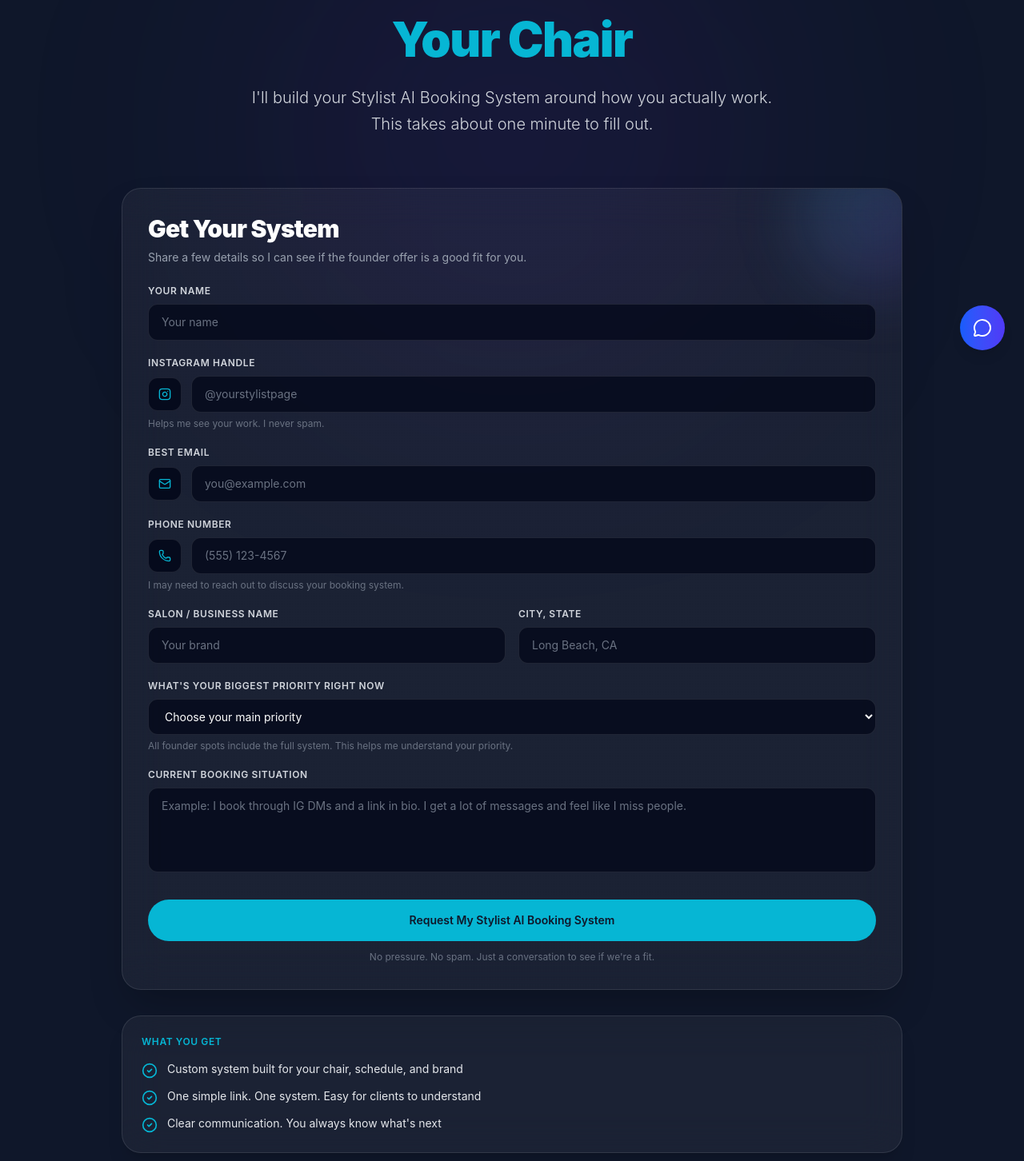
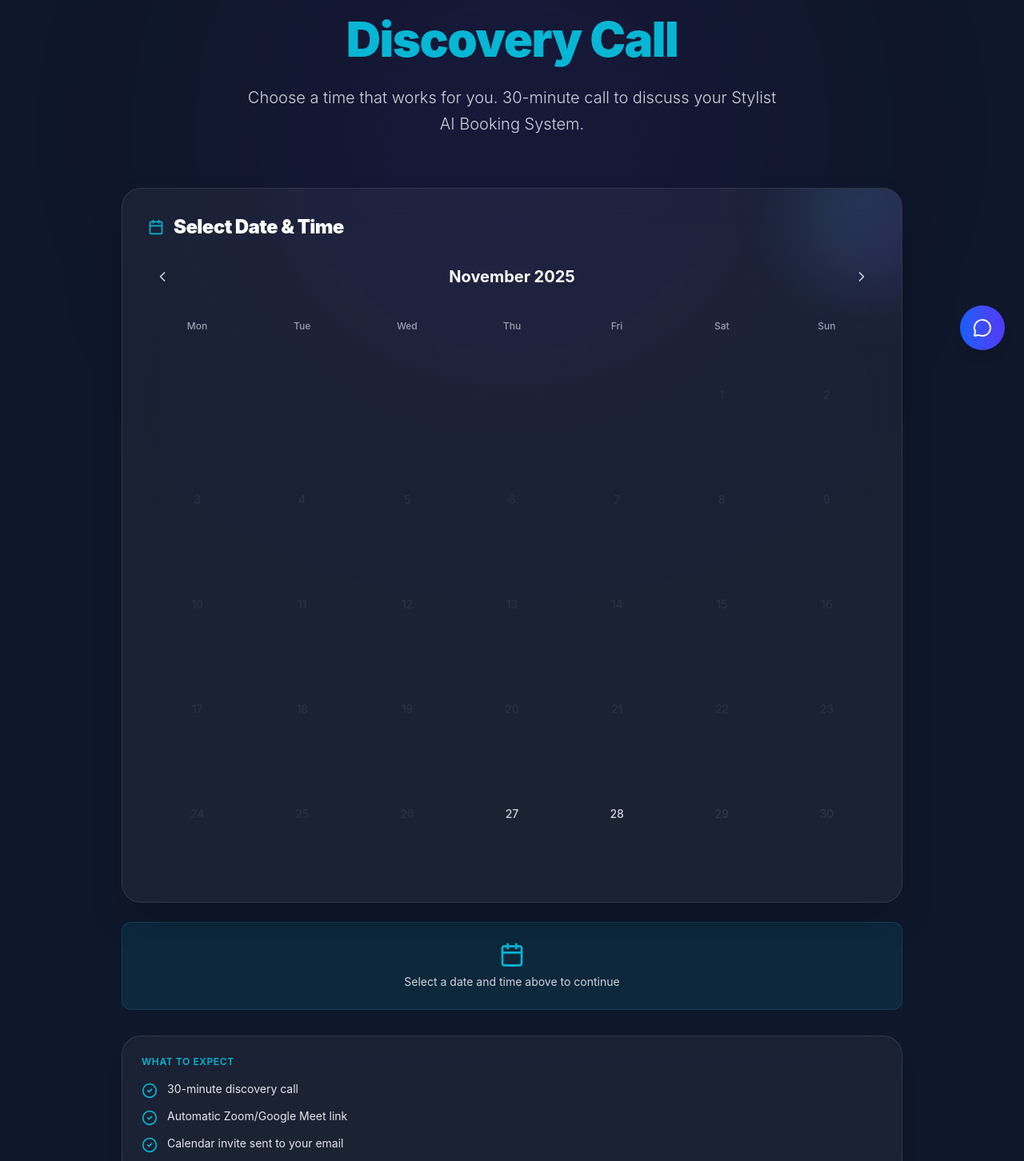
Before and after one commit to LataunaeB/Intelllx-site, a Next.js app: page /stylists/contact in a window 1280 px wide. Shown: the part 338-1790 px from the top of the page at 80% size. Built offline with nearby package versions, Linux system fonts and the light colour scheme.

Commit message:
Implement calendar booking flow for stylist contact: two-step process with BookingCalendar, automatic Zoom/Google Meet, all fields required, premium UX

```diff
--- a/src/app/stylists/contact/page.tsx
+++ b/src/app/stylists/contact/page.tsx
@@ -2,7 +2,17 @@
 
 import { useState } from "react";
 import Link from "next/link";
-import { CheckCircle2, Instagram, Phone, Mail, ArrowLeft, Scissors, AlertCircle } from "lucide-react";
+import BookingCalendar from "@/components/BookingCalendar";
+import { CheckCircle2, Instagram, Phone, Mail, ArrowLeft, Scissors, AlertCircle, Calendar, X } from "lucide-react";
+
+interface TimeSlot {
+  startTime: string;
+  endTime: string;
+  date: string;
+  time: string;
+  displayDate: string;
+  displayTime: string;
+}
 
 interface FormData {
   name: string;
@@ -16,9 +26,15 @@ interface FormData {
 }
 
 export default function StylistContactPage() {
-  const [submitted, setSubmitted] = useState(false);
-  const [isSubmitting, setIsSubmitting] = useState(false);
-  const [error, setError] = useState<string | null>(null);
+  const [selectedSlot, setSelectedSlot] = useState<TimeSlot | null>(null);
+  const [bookingStatus, setBookingStatus] = useState<'idle' | 'success' | 'error'>('idle');
+  const [isBooking, setIsBooking] = useState(false);
+  const [bookingError, setBookingError] = useState<string | null>(null);
+  const [bookingResult, setBookingResult] = useState<{
+    meetingLink?: string;
+    calendarLink?: string;
+    eventId?: string;
+  } | null>(null);
   const [formData, setFormData] = useState<FormData>({
     name: '',
     instagram: '',
@@ -33,55 +49,113 @@ export default function StylistContactPage() {
   const handleChange = (e: React.ChangeEvent<HTMLInputElement | HTMLTextAreaElement | HTMLSelectElement>) => {
     const { name, value } = e.target;
     setFormData(prev => ({ ...prev, [name]: value }));
-    setError(null); // Clear error on change
+    setBookingError(null);
+  };
+
+  const handleTimeSlotSelect = (slot: TimeSlot) => {
+    setSelectedSlot(slot);
+    // Scroll to form
+    setTimeout(() => {
+      document.getElementById('booking-form')?.scrollIntoView({ behavior: 'smooth', block: 'start' });
+    }, 100);
   };
 
   const handleSubmit = async (e: React.FormEvent<HTMLFormElement>) => {
     e.preventDefault();
-    setError(null);
-    setIsSubmitting(true);
+    setBookingError(null);
+    setIsBooking(true);
+    setBookingStatus('idle');
+
+    if (!selectedSlot) {
+      setBookingError('Please select a time slot first');
+      setIsBooking(false);
+      return;
+    }
 
     try {
-      // Build comprehensive message with all stylist-specific info
+      // Step 1: Save lead to Supabase and send notification
       const message = `Stylist Inquiry - Founder Offer Application
 
 Instagram: ${formData.instagram}
-Salon/Business: ${formData.salonName || 'Not provided'}
-Location: ${formData.cityState || 'Not provided'}
-Priority: ${formData.priority || 'Not selected'}
+Salon/Business: ${formData.salonName}
+Location: ${formData.cityState}
+Priority: ${formData.priority}
 
 Current Booking Situation:
-${formData.situation || 'Not provided'}`;
+${formData.situation}`;
 
-      const response = await fetch('/api/leads', {
+      const leadResponse = await fetch('/api/leads', {
         method: 'POST',
-        headers: {
-          'Content-Type': 'application/json',
-        },
+        headers: { 'Content-Type': 'application/json' },
         body: JSON.stringify({
           email: formData.email,
           name: formData.name,
           phone: formData.phone,
-          company: formData.salonName || undefined,
+          company: formData.salonName,
           message: message,
-          service: formData.priority || undefined,
-          source: 'stylist_contact',
+          service: formData.priority,
+          preferredDate: selectedSlot.date,
+          preferredTime: selectedSlot.displayTime,
+          source: 'stylist_calendar_booking',
           pageUrl: typeof window !== 'undefined' ? window.location.href : undefined,
         }),
       });
 
-      const data = await response.json();
+      const leadData = await leadResponse.json();
 
-      if (!response.ok || !data.ok) {
-        throw new Error(data.error || 'Failed to submit form. Please try again.');
+      if (!leadResponse.ok || !leadData.ok) {
+        throw new Error('Failed to save booking information');
       }
 
-      setSubmitted(true);
+      // Step 2: Book calendar event with Zoom/Google Meet
+      const meetingTitle = `Stylist AI Booking System Discovery Call - ${formData.name}`;
+      const meetingDescription = `Discovery call to discuss Stylist AI Booking System for ${formData.name}.
+
+Stylist Details:
+- Instagram: ${formData.instagram}
+- Salon/Business: ${formData.salonName}
+- Location: ${formData.cityState}
+- Phone: ${formData.phone}
+- Priority: ${formData.priority}
+
+Current Booking Situation:
+${formData.situation}`;
+
+      const bookingResponse = await fetch('/api/calendar/book', {
+        method: 'POST',
+        headers: { 'Content-Type': 'application/json' },
+        body: JSON.stringify({
+          startTime: selectedSlot.startTime,
+          endTime: selectedSlot.endTime,
+          attendeeEmail: formData.email,
+          attendeeName: formData.name,
+          meetingTitle: meetingTitle,
+          meetingDescription: meetingDescription,
+        }),
+      });
+
+      const bookingData = await bookingResponse.json();
+
+      if (!bookingResponse.ok || !bookingData.success) {
+        console.error('Booking API error:', bookingData);
+        const errorMessage = bookingData.error || bookingData.message || 'Failed to book calendar event';
+        throw new Error(errorMessage);
+      }
+
+      // Success!
+      setBookingStatus('success');
+      setBookingResult({
+        meetingLink: bookingData.meetingLink,
+        calendarLink: bookingData.calendarLink,
+        eventId: bookingData.eventId,
+      });
     } catch (err) {
-      console.error('Form submission error:', err);
-      setError(err instanceof Error ? err.message : 'Failed to submit form. Please try again or email lataunaebrookss@icloud.com');
+      console.error('Booking error:', err);
+      const errorMessage = err instanceof Error ? err.message : 'An unexpected error occurred';
+      setBookingError(errorMessage);
+      setBookingStatus('error');
     } finally {
-      setIsSubmitting(false);
+      setIsBooking(false);
     }
   };
 
@@ -115,31 +189,108 @@ ${formData.situation || 'Not provided'}`;
           </div>
 
           <h1 className="text-4xl md:text-5xl lg:text-6xl font-black leading-[1.1] tracking-tight text-center mb-6">
-            <span className="block">Tell Me About</span>
-            <span className="block mt-2 text-[#06B6D4]">Your Chair</span>
+            <span className="block">Book Your</span>
+            <span className="block mt-2 text-[#06B6D4]">Discovery Call</span>
           </h1>
 
           <p className="text-lg md:text-xl text-gray-300 max-w-2xl mx-auto text-center leading-relaxed font-light">
-            I'll build your Stylist AI Booking System around how you actually work. This takes about one minute to fill out.
+            Choose a time that works for you. 30-minute call to discuss your Stylist AI Booking System.
           </p>
         </section>
 
-        {/* Form + Trust Column */}
+        {/* Calendar + Form Section */}
         <section className="grid md:grid-cols-[1.2fr,0.8fr] gap-6 md:gap-8 items-start">
-          {/* Premium Form Card */}
+          {/* Main Content - Calendar + Form */}
+          <div className="space-y-6">
+            {/* Calendar Widget - Premium Styled */}
             <div className="relative bg-gradient-to-br from-white/5 via-white/5 to-white/5 backdrop-blur-xl border border-white/10 rounded-3xl p-6 md:p-8 shadow-2xl overflow-hidden">
               {/* Gradient accent */}
               <div className="absolute -top-16 -right-16 w-48 h-48 bg-gradient-to-br from-[#06B6D4]/20 to-[#6D28D9]/20 rounded-full blur-2xl" />
 
               <div className="relative">
-              {!submitted ? (
+                <div className="flex items-center justify-between mb-6">
+                  <div className="flex items-center gap-3">
+                    <Calendar className="w-5 h-5 text-[#06B6D4]" />
+                    <h2 className="text-xl md:text-2xl font-black tracking-tight">
+                      Select Date & Time
+                    </h2>
+                  </div>
+                  {selectedSlot && (
+                    <button
+                      onClick={() => setSelectedSlot(null)}
+                      className="text-gray-400 hover:text-white transition-colors"
+                      aria-label="Clear selection"
+                    >
+                      <X className="w-5 h-5" />
+                    </button>
+                  )}
+                </div>
+
+                {selectedSlot ? (
+                  <div className="space-y-4">
+                    <div className="p-4 bg-[#06B6D4]/10 border border-[#06B6D4]/30 rounded-xl">
+                      <p className="text-[#06B6D4] text-xs font-semibold uppercase tracking-wider mb-1">Selected Time</p>
+                      <p className="text-white font-semibold text-lg">{selectedSlot.displayDate}</p>
+                      <p className="text-gray-300">{selectedSlot.displayTime}</p>
+                    </div>
+                    <button
+                      onClick={() => setSelectedSlot(null)}
+                      className="w-full text-sm text-gray-400 hover:text-white transition-colors"
+                    >
+                      Change Time
+                    </button>
+                  </div>
+                ) : (
+                  <BookingCalendar
+                    onTimeSlotSelect={handleTimeSlotSelect}
+                    selectedSlot={selectedSlot}
+                  />
+                )}
+              </div>
+            </div>
+
+            {/* Booking Form - Only show after time selection */}
+            {selectedSlot && (
+              <div id="booking-form" className="relative bg-gradient-to-br from-white/5 via-white/5 to-white/5 backdrop-blur-xl border border-white/10 rounded-3xl p-6 md:p-8 shadow-2xl overflow-hidden">
+                {/* Gradient accent */}
+                <div className="absolute -top-16 -right-16 w-48 h-48 bg-gradient-to-br from-[#06B6D4]/20 to-[#6D28D9]/20 rounded-full blur-2xl" />
+
+                <div className="relative">
+                  {bookingStatus === 'success' && bookingResult ? (
+                    <div className="text-center py-8 md:py-10">
+                      <div className="inline-flex items-center justify-center w-16 h-16 rounded-full bg-[#06B6D4]/15 border border-[#06B6D4]/30 mb-6">
+                        <CheckCircle2 className="w-8 h-8 text-[#06B6D4]" />
+                      </div>
+                      <h2 className="text-2xl md:text-3xl font-black tracking-tight mb-3">
+                        Call Booked Successfully
+                      </h2>
+                      <p className="text-base text-gray-300 max-w-md mx-auto leading-relaxed mb-6">
+                        Your meeting is confirmed for <strong>{selectedSlot.displayDate}</strong> at <strong>{selectedSlot.displayTime}</strong>
+                      </p>
+                      {bookingResult.meetingLink && (
+                        <div className="space-y-4">
+                          <a
+                            href={bookingResult.meetingLink}
+                            target="_blank"
+                            rel="noopener noreferrer"
+                            className="inline-flex items-center gap-2 bg-[#06B6D4] hover:bg-[#06B6D4]/90 text-[#0F172A] font-semibold px-6 py-3 rounded-full text-sm transition-all duration-300 hover:scale-[1.02] hover:shadow-2xl hover:shadow-[#06B6D4]/30"
+                          >
+                            Join Meeting
+                          </a>
+                          <p className="text-xs text-gray-400">
+                            You'll receive an email with all meeting details and calendar invite.
+                          </p>
+                        </div>
+                      )}
+                    </div>
+                  ) : (
                     <>
                       <div className="mb-6">
                         <h2 className="text-2xl md:text-3xl font-black tracking-tight mb-2">
-                      Get Your System
+                          Your Information
                         </h2>
                         <p className="text-sm text-gray-400">
-                      Share a few details so I can see if the founder offer is a good fit for you.
+                          Fill out your details to complete the booking.
                         </p>
                       </div>
 
@@ -147,7 +298,7 @@ ${formData.situation || 'Not provided'}`;
                         {/* Name */}
                         <div>
                           <label className="block text-xs font-semibold text-gray-300 mb-2 uppercase tracking-wider">
-                        Your Name
+                            Your Name *
                           </label>
                           <input
                             type="text"
@@ -163,7 +314,7 @@ ${formData.situation || 'Not provided'}`;
                         {/* Instagram */}
                         <div>
                           <label className="block text-xs font-semibold text-gray-300 mb-2 uppercase tracking-wider">
-                        Instagram Handle
+                            Instagram Handle *
                           </label>
                           <div className="flex items-center gap-3">
                             <div className="inline-flex items-center justify-center rounded-xl bg-[#020617]/80 border border-white/10 px-3 py-3">
@@ -179,15 +330,12 @@ ${formData.situation || 'Not provided'}`;
                               placeholder="@yourstylistpage"
                             />
                           </div>
-                      <p className="text-xs text-gray-500 mt-1.5">
-                        Helps me see your work. I never spam.
-                      </p>
                         </div>
 
                         {/* Email */}
                         <div>
                           <label className="block text-xs font-semibold text-gray-300 mb-2 uppercase tracking-wider">
-                        Best Email
+                            Best Email *
                           </label>
                           <div className="flex items-center gap-3">
                             <div className="inline-flex items-center justify-center rounded-xl bg-[#020617]/80 border border-white/10 px-3 py-3">
@@ -208,7 +356,7 @@ ${formData.situation || 'Not provided'}`;
                         {/* Phone Number */}
                         <div>
                           <label className="block text-xs font-semibold text-gray-300 mb-2 uppercase tracking-wider">
-                        Phone Number
+                            Phone Number *
                           </label>
                           <div className="flex items-center gap-3">
                             <div className="inline-flex items-center justify-center rounded-xl bg-[#020617]/80 border border-white/10 px-3 py-3">
@@ -224,35 +372,34 @@ ${formData.situation || 'Not provided'}`;
                               placeholder="(555) 123-4567"
                             />
                           </div>
-                      <p className="text-xs text-gray-500 mt-1.5">
-                        I may need to reach out to discuss your booking system.
-                      </p>
                         </div>
 
                         {/* Salon Info Grid */}
                         <div className="grid md:grid-cols-2 gap-4">
                           <div>
                             <label className="block text-xs font-semibold text-gray-300 mb-2 uppercase tracking-wider">
-                          Salon / Business Name
+                              Salon / Business Name *
                             </label>
                             <input
                               type="text"
                               name="salonName"
                               value={formData.salonName}
                               onChange={handleChange}
+                              required
                               className="w-full rounded-xl bg-[#020617]/70 border border-white/10 px-4 py-3 text-sm text-white placeholder:text-gray-500 focus:outline-none focus:ring-2 focus:ring-[#06B6D4] focus:border-[#06B6D4] transition-all"
                               placeholder="Your brand"
                             />
                           </div>
                           <div>
                             <label className="block text-xs font-semibold text-gray-300 mb-2 uppercase tracking-wider">
-                          City, State
+                              City, State *
                             </label>
                             <input
                               type="text"
                               name="cityState"
                               value={formData.cityState}
                               onChange={handleChange}
+                              required
                               className="w-full rounded-xl bg-[#020617]/70 border border-white/10 px-4 py-3 text-sm text-white placeholder:text-gray-500 focus:outline-none focus:ring-2 focus:ring-[#06B6D4] focus:border-[#06B6D4] transition-all"
                               placeholder="Long Beach, CA"
                             />
@@ -262,7 +409,7 @@ ${formData.situation || 'Not provided'}`;
                         {/* What You Need */}
                         <div>
                           <label className="block text-xs font-semibold text-gray-300 mb-2 uppercase tracking-wider">
-                        What's Your Biggest Priority Right Now
+                            What's Your Biggest Priority Right Now *
                           </label>
                           <select
                             name="priority"
@@ -287,33 +434,31 @@ ${formData.situation || 'Not provided'}`;
                               Full automation - site + AI assistant + everything
                             </option>
                           </select>
-                      <p className="text-xs text-gray-500 mt-1.5">
-                        All founder spots include the full system. This helps me understand your priority.
-                      </p>
                         </div>
 
                         {/* Description */}
                         <div>
                           <label className="block text-xs font-semibold text-gray-300 mb-2 uppercase tracking-wider">
-                        Current Booking Situation
+                            Current Booking Situation *
                           </label>
                           <textarea
                             name="situation"
                             value={formData.situation}
                             onChange={handleChange}
                             rows={4}
+                            required
                             className="w-full rounded-xl bg-[#020617]/70 border border-white/10 px-4 py-3 text-sm text-white placeholder:text-gray-500 focus:outline-none focus:ring-2 focus:ring-[#06B6D4] focus:border-[#06B6D4] transition-all resize-none"
                             placeholder="Example: I book through IG DMs and a link in bio. I get a lot of messages and feel like I miss people."
                           />
                         </div>
 
                         {/* Error Message */}
-                    {error && (
+                        {bookingError && (
                           <div className="p-4 bg-red-500/10 border border-red-500/30 rounded-xl">
                             <div className="flex items-start gap-3">
                               <AlertCircle className="w-5 h-5 text-red-400 flex-shrink-0 mt-0.5" />
                               <div className="flex-1">
-                            <p className="text-red-400 text-sm">{error}</p>
+                                <p className="text-red-400 text-sm">{bookingError}</p>
                               </div>
                             </div>
                           </div>
@@ -323,31 +468,29 @@ ${formData.situation || 'Not provided'}`;
                         <div className="pt-2">
                           <button
                             type="submit"
-                        disabled={isSubmitting}
+                            disabled={isBooking}
                             className="inline-flex w-full items-center justify-center gap-2 bg-[#06B6D4] hover:bg-[#06B6D4]/90 disabled:opacity-50 text-[#0F172A] font-semibold px-6 py-4 rounded-full text-sm transition-all duration-300 hover:scale-[1.02] hover:shadow-2xl hover:shadow-[#06B6D4]/30 disabled:hover:scale-100"
                           >
-                        {isSubmitting ? "Sending..." : "Request My Stylist AI Booking System"}
+                            {isBooking ? "Booking..." : `Book ${selectedSlot.displayTime} Call`}
                           </button>
                           <p className="text-xs text-gray-500 text-center mt-3">
-                        No pressure. No spam. Just a conversation to see if we're a fit.
+                            You'll receive a calendar invite with Zoom/Google Meet link automatically.
                           </p>
                         </div>
                       </form>
                     </>
-              ) : (
-                <div className="text-center py-8 md:py-10">
-                  <div className="inline-flex items-center justify-center w-16 h-16 rounded-full bg-[#06B6D4]/15 border border-[#06B6D4]/30 mb-6">
-                    <CheckCircle2 className="w-8 h-8 text-[#06B6D4]" />
+                  )}
                 </div>
-                  <h2 className="text-2xl md:text-3xl font-black tracking-tight mb-3">
-                    Thank You
-                  </h2>
-                  <p className="text-base text-gray-300 max-w-md mx-auto leading-relaxed">
-                    I'll review your details and follow up with next steps for your Stylist AI Booking System.
-                  </p>
               </div>
             )}
+
+            {/* Prompt to select time if none selected */}
+            {!selectedSlot && bookingStatus !== 'success' && (
+              <div className="p-6 bg-[#06B6D4]/10 border border-[#06B6D4]/20 rounded-xl text-center">
+                <Calendar className="w-8 h-8 text-[#06B6D4] mx-auto mb-2" />
+                <p className="text-gray-300 text-sm">Select a date and time above to continue</p>
               </div>
+            )}
           </div>
 
           {/* Trust Column - Compact */}
@@ -355,20 +498,24 @@ ${formData.situation || 'Not provided'}`;
             {/* What to Expect */}
             <div className="rounded-3xl border border-white/10 bg-white/5 backdrop-blur-xl p-5 md:p-6 shadow-xl">
               <p className="text-xs font-semibold text-[#06B6D4] uppercase tracking-wider mb-4">
-                What You Get
+                What to Expect
               </p>
               <ul className="space-y-3 text-sm text-gray-200">
                 <li className="flex items-start gap-3">
                   <CheckCircle2 className="w-5 h-5 text-[#06B6D4] flex-shrink-0 mt-0.5" />
-                  <span>Custom system built for your chair, schedule, and brand</span>
+                  <span>30-minute discovery call</span>
                 </li>
                 <li className="flex items-start gap-3">
                   <CheckCircle2 className="w-5 h-5 text-[#06B6D4] flex-shrink-0 mt-0.5" />
-                  <span>One simple link. One system. Easy for clients to understand</span>
+                  <span>Automatic Zoom/Google Meet link</span>
                 </li>
                 <li className="flex items-start gap-3">
                   <CheckCircle2 className="w-5 h-5 text-[#06B6D4] flex-shrink-0 mt-0.5" />
-                  <span>Clear communication. You always know what's next</span>
+                  <span>Calendar invite sent to your email</span>
+                </li>
+                <li className="flex items-start gap-3">
+                  <CheckCircle2 className="w-5 h-5 text-[#06B6D4] flex-shrink-0 mt-0.5" />
+                  <span>Discuss your booking system needs</span>
                 </li>
               </ul>
             </div>
@@ -388,9 +535,6 @@ ${formData.situation || 'Not provided'}`;
                   <span className="text-xs break-all">lataunaebrookss@icloud.com</span>
                 </div>
               </div>
-              <p className="text-xs text-gray-500 mt-4">
-                The form keeps all your details in one place, so it's the best first step.
-              </p>
             </div>
           </div>
         </section>
```
Lines whose indentation alone changed are shown as unchanged.
